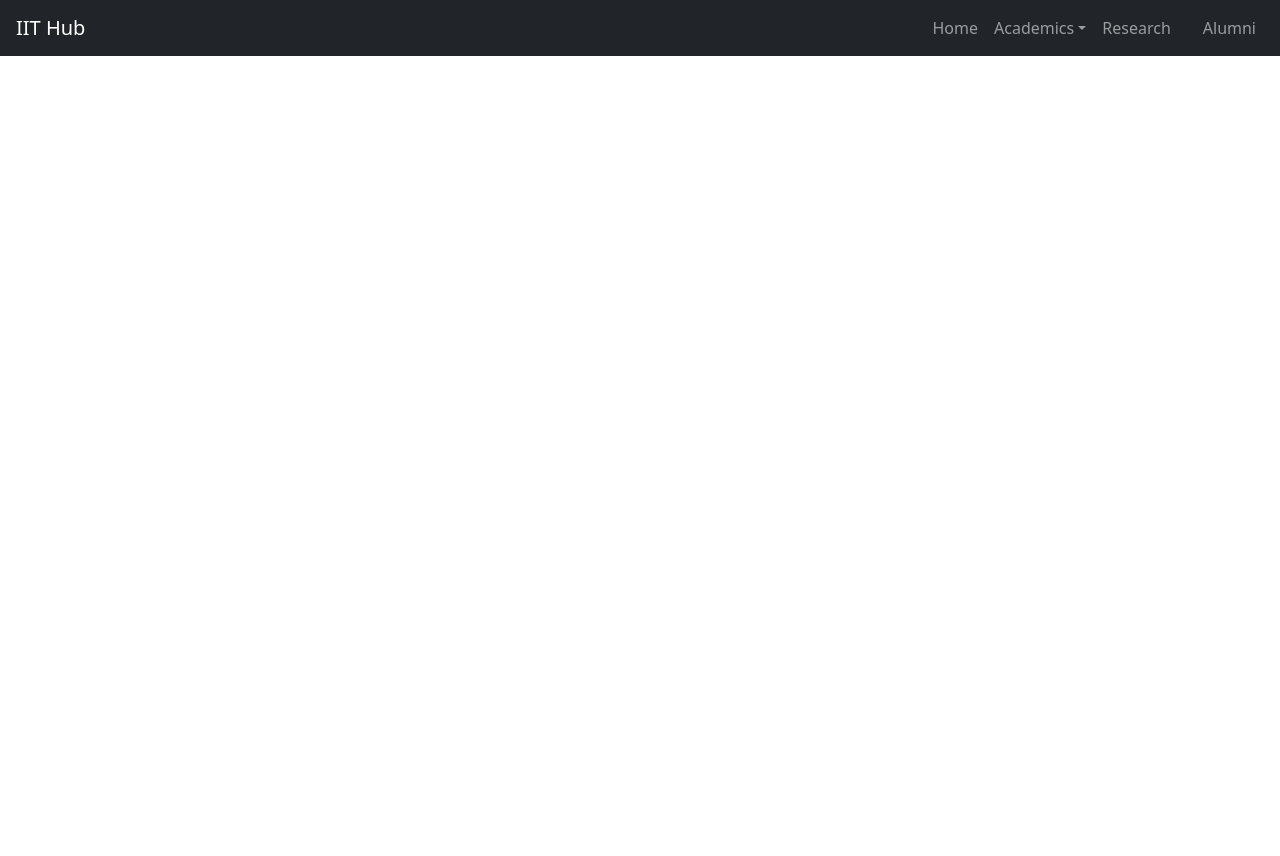
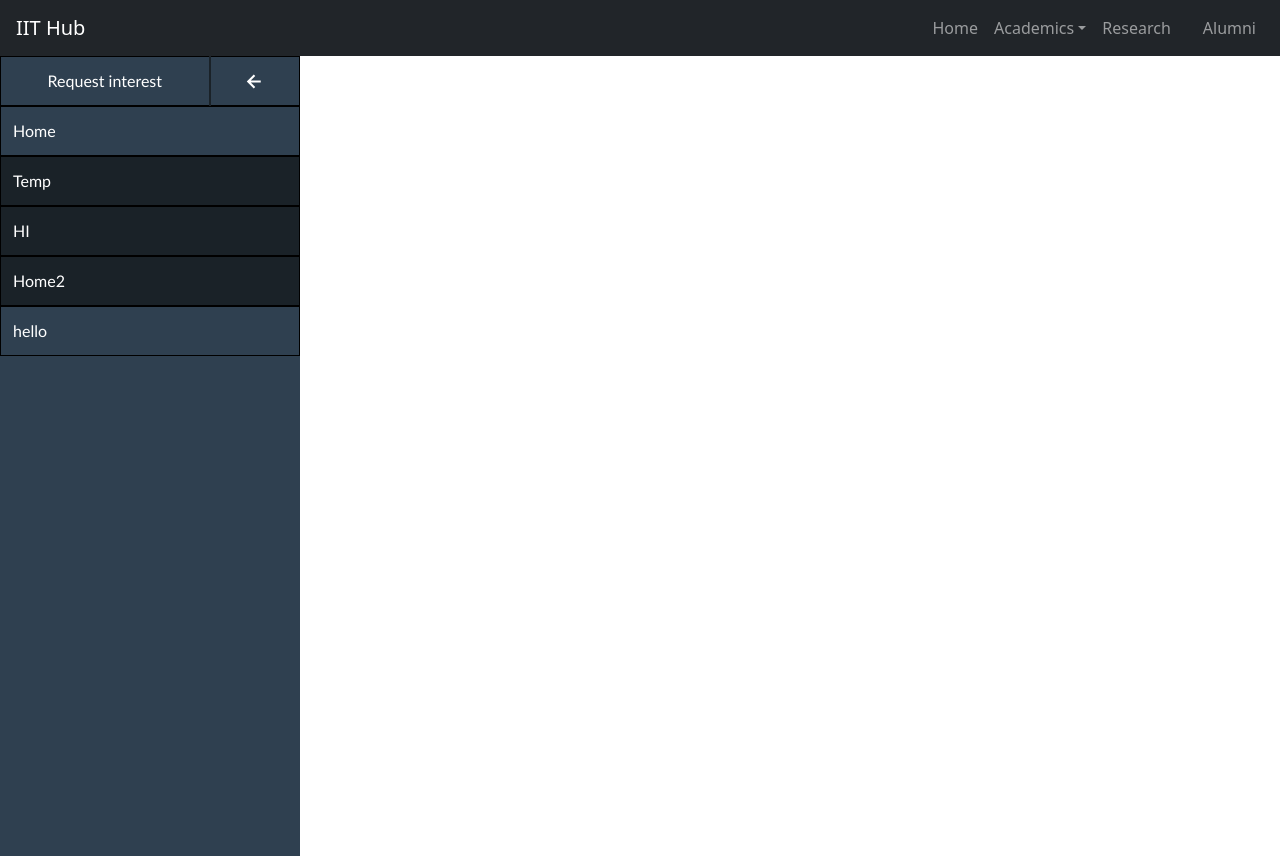
Before and after one commit to cs21b040/team5, a React (Create React App) app in the folder frontend/: page / in a window 1280 px wide. Before the commit the page ends 800 px from the top, so only its background shows below. Built offline with nearby package versions, Linux system fonts and the light colour scheme.

Commit message:
sidebar added

```diff
--- /dev/null
+++ b/frontend/src/Components/Styles/sideBar.css
@@ -0,0 +1,86 @@
+.sideBar{
+    height: 100vh;
+    width:300px;
+    background-color: #2F4050;
+}
+.sideBarList{
+    height: auto;
+    padding: 0;
+    width: 100%;
+}
+.sideBarList .row, .row-split{
+    width: 100%;
+    height: 50px;
+    margin: 0;
+    border:1px solid black;
+    list-style-type: none;
+    display: flex;
+    flex-direction: row;
+    color: white;
+    align-items: center;
+    justify-content: center;
+    font-family: 'Trebuchet MS', 'Lucida Sans Unicode', 'Lucida Grande', 'Lucida Sans', Arial, sans-serif;
+
+}
+.sideBarList .row:hover{
+    background-color: #1A2228;
+    cursor: pointer;
+}
+.sideBarList #active{
+    background-color: #1A2228;
+}
+.row-split #icon{
+    /* background-color: black; */
+    flex: 30%;
+    height: 50px;
+    border-left: 1px solid #1A2228;
+    display: grid;
+    place-items: center;
+}
+.row-split #add{
+    flex: 70%;
+    height: 50px;
+    border-right: 1px solid #1A2228;
+    display: grid;
+    place-items: center;
+}
+.passive{
+    display: none;
+
+}
+.request{
+    width: 100%;
+    height: 50px;
+    margin: 0;
+    border:1px solid black;
+    list-style-type: none;
+    display: flex;
+    flex-direction: row;
+    color: white;
+    align-items: center;
+    justify-content: center;
+    font-family: 'Trebuchet MS', 'Lucida Sans Unicode', 'Lucida Grande', 'Lucida Sans', Arial, sans-serif;
+}
+.request #inp{
+    flex: 70%;
+    height: 50px;
+    border-right: 1px solid #1A2228;
+    display: grid;
+    place-items: center;
+}
+.temp{
+    height: 50px;
+    width:100%;
+}
+.request #plus,#cross{
+    flex: 15%;
+    height: 50px;
+    border-right: 1px solid #1A2228;
+    display: grid;
+    place-items: center;
+}
+@media screen and (max-width: 600px) {
+    .sideBar{
+        display: none;
+    }
+}
--- /dev/null
+++ b/frontend/src/Components/sideBar.js
@@ -0,0 +1,57 @@
+import React from 'react'
+import { useState } from 'react'
+import './Styles/sideBar.css'
+import {FaPlus,FaTimes} from 'react-icons/fa'
+import {BiLeftArrowAlt} from 'react-icons/bi'
+const {sideBarData} = require('./sideBarData.js')
+function SideBar() {
+  const [temp,setTemp]=React.useState(false)
+  return (
+    //BiDotsVerticalRounded
+    <div className='sideBar'>
+      <ul className='sideBarList'>
+        <li>
+          <div className='row-split'>
+            <div id='add' onClick={()=>{
+              setTemp(!temp);
+              console.log(temp);
+            }}>
+              Request interest
+            </div>
+            <div id='icon'>
+              <BiLeftArrowAlt size={25}/>
+            </div>
+          </div>
+        </li>
+        <li className={temp ? "request" : "passive"}>
+          <div className="request">
+            <div id="inp">
+            <input type="text" className='temp'/>
+            </div>
+            <div id="plus">
+            <FaPlus size={15} color='white'/>
+            </div>
+            <div id="cross" onClick={()=>{
+              setTemp(!temp);
+              console.log(temp);
+            }}>
+            <FaTimes size={15} color='white'/>
+            </div>
+          </div>
+        </li>
+        {sideBarData.map((val, key) => {
+          return (
+            <li key={key} className='row'
+            id={window.location.pathname === val.link ? "active" : ""}
+            onClick={()=>{
+              window.location.pathname=val.link}
+              }>
+              <div>{val.title}</div>
+            </li>
+          )})}
+      </ul>
+    </div>
+  )
+}
+
+export default SideBar
--- /dev/null
+++ b/frontend/src/Components/sideBarData.js
@@ -0,0 +1,21 @@
+export const sideBarData= [
+  {
+    title: "Home",
+    link: "/home",
+  },
+  {
+    title: "Temp",
+    link: "/",
+  },
+  {
+    title: "HI",
+    link: "/",
+  },
+  {
+    title: "Home2",
+    link: "/",
+  },{
+    title: "hello",
+    link: "/ac",
+  }
+];
--- a/frontend/src/routes/Home.js
+++ b/frontend/src/routes/Home.js
@@ -1,9 +1,11 @@
 import React from 'react'
 import Header from './../Components/Header.js';
+import SideBar from  './../Components/sideBar.js';
 function Home() {
   return (
     <div>
       <Header/>
+      <SideBar/>
     </div>
   )
 }
```
